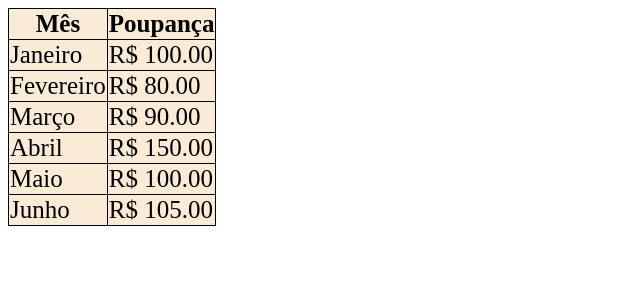
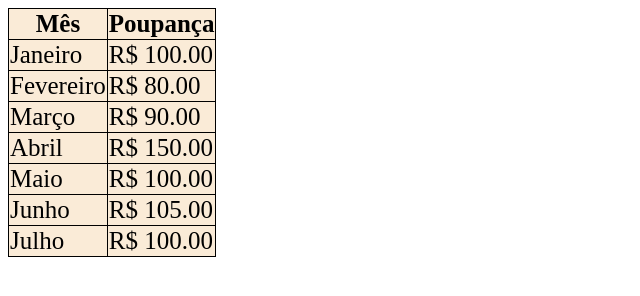
Before and after one commit to Ronaldo-jose-broll/aula-tabela-html-basico, a plain HTML site: page index.html in a window 1280 px wide. Shown: the whole page, without its empty margins (0-640 px from the left). Drawn offline with Linux system fonts and the light colour scheme.

Commit message:
Adicionado mais um Mês - Julho - Valor 100.00

```diff
--- a/index.html
+++ b/index.html
@@ -40,6 +40,11 @@
             <td>Junho</td>
             <td>R$ 105.00</td>
         </tr>
+
+        <tr>
+            <td>Julho</td>
+            <td>R$ 100.00</td>
+        </tr>
     </table>
 </body>
 </html>
```
